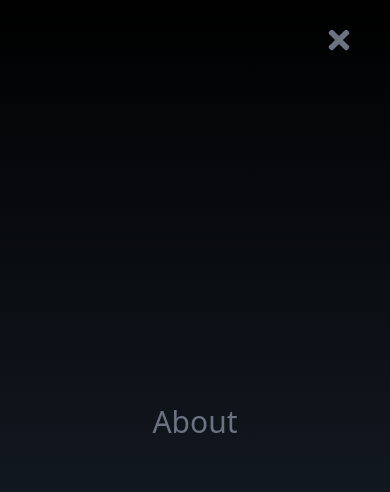
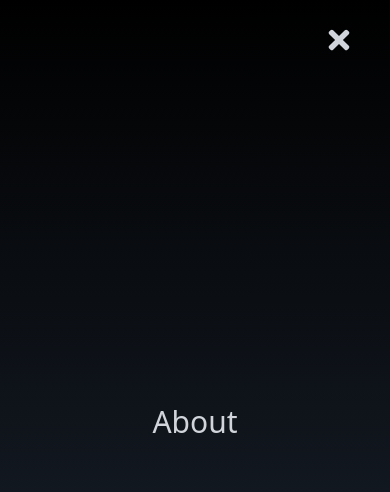
Before and after one commit to kluz116/innovationsportal, a Next.js app: page / in a window 390 px wide. Both pictures are taken after a click on the element 347 px from the left and 40 px from the top of the page. Shown: the top 492 px of the page. Built offline with nearby package versions, Linux system fonts and the light colour scheme.

Commit message:
Update Navbar.js

```diff
--- a/src/app/components/Navbar.js
+++ b/src/app/components/Navbar.js
@@ -1,4 +1,4 @@
-"use client"; // 👈 use it here
+"use client";
 import Link from "next/link";
 import React, { useState } from "react";
 import { FaBars, FaTimes } from "react-icons/fa";
@@ -14,44 +14,41 @@ const Navbar = () => {
   ];
 
   return (
-    <div className="flex justify-between items-center w-full h-20 px-5 text-white bg-blue-800  fixed nav">
+    <div className="flex justify-between items-center w-full h-20 px-5 text-white bg-blue-800 fixed nav z-10">
       <div>
-        {/* <h1 className="text-5xl font-signature ml-2"><a className="link-underline hover:transition ease-in-out delay-150 hover:underline hover:decoration-solid" href="">Logo</a></h1> */}
-
         <h1 className="text-3xl font-signature ml-2 italic">
-          <a className="link-underline  hover:decoration-solid" href="">
+          <a className="link-underline hover:decoration-solid" href="#">
             Innovations Portal
           </a>
         </h1>
       </div>
 
-
       <ul className="hidden md:flex">
         {links.map(({ id, link }) => (
           <li
             key={id}
-            className="nav-links px-4 cursor-pointer capitalize font-medium text-white hover:scale-105 hover:text-blue=800 duration-200 link-underline"
+            className="nav-links px-4 cursor-pointer capitalize font-medium text-white hover:scale-105 hover:text-blue-500 duration-200"
           >
-            <Link href={link}>{link}</Link>
+            <Link href={`/${link}`}>{link}</Link>
           </li>
         ))}
       </ul>
 
       <div
         onClick={() => setNav(!nav)}
-        className="cursor-pointer pr-4 z-10 text-gray-500 md:hidden"
+        className="cursor-pointer pr-4 z-10 text-gray-300 md:hidden"
       >
         {nav ? <FaTimes size={30} /> : <FaBars size={30} />}
       </div>
 
       {nav && (
-        <ul className="flex flex-col justify-center items-center absolute top-0 left-0 w-full h-screen bg-gradient-to-b from-black to-gray-800 text-gray-500">
+        <ul className="flex flex-col justify-center items-center absolute top-0 left-0 w-full h-screen bg-gradient-to-b from-black to-gray-800 text-gray-300 transition duration-300">
           {links.map(({ id, link }) => (
             <li
               key={id}
               className="px-4 cursor-pointer capitalize py-6 text-3xl"
             >
-              <Link onClick={() => setNav(!nav)} href={link}>
+              <Link onClick={() => setNav(!nav)} href={`/${link}`}>
                 {link}
               </Link>
             </li>
```
